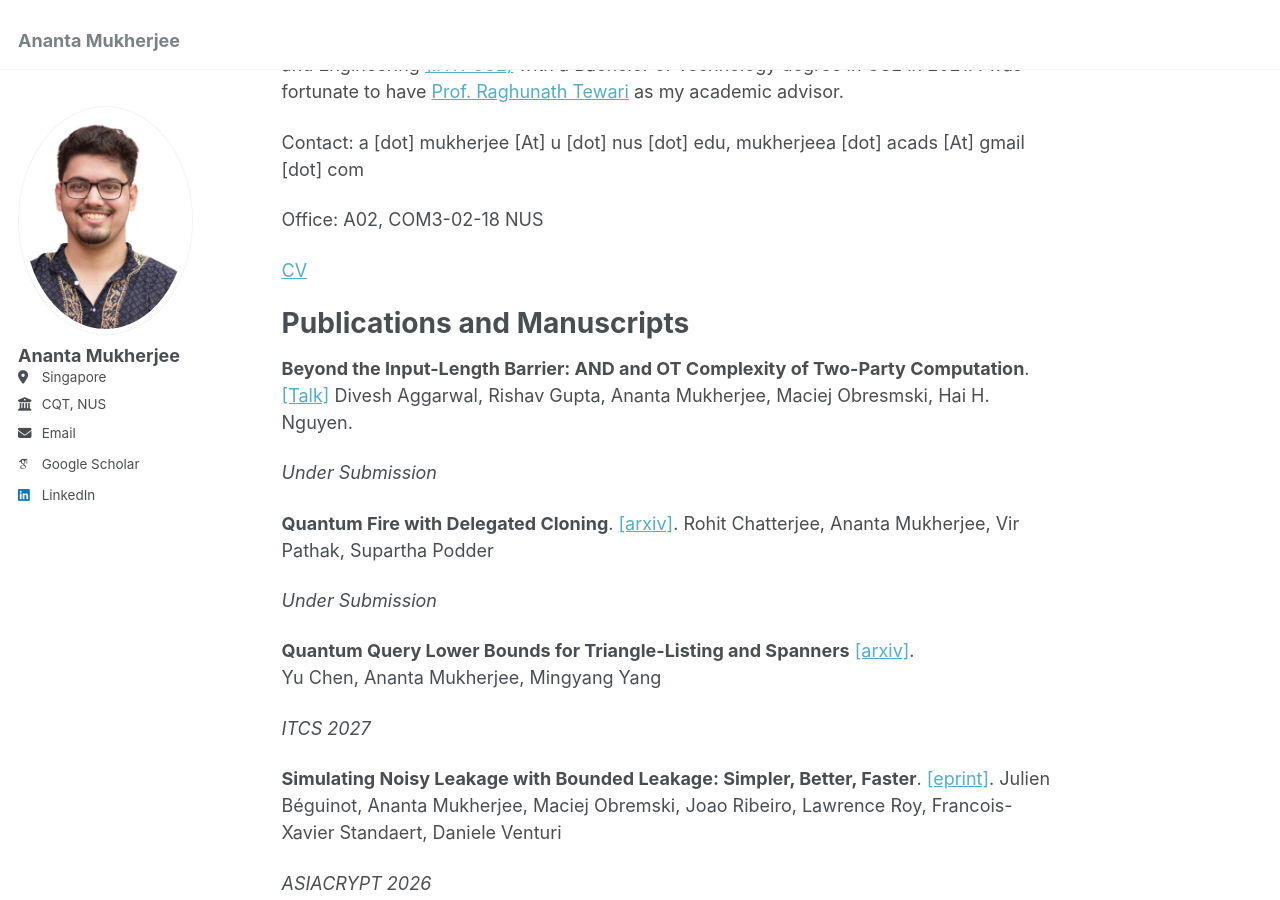
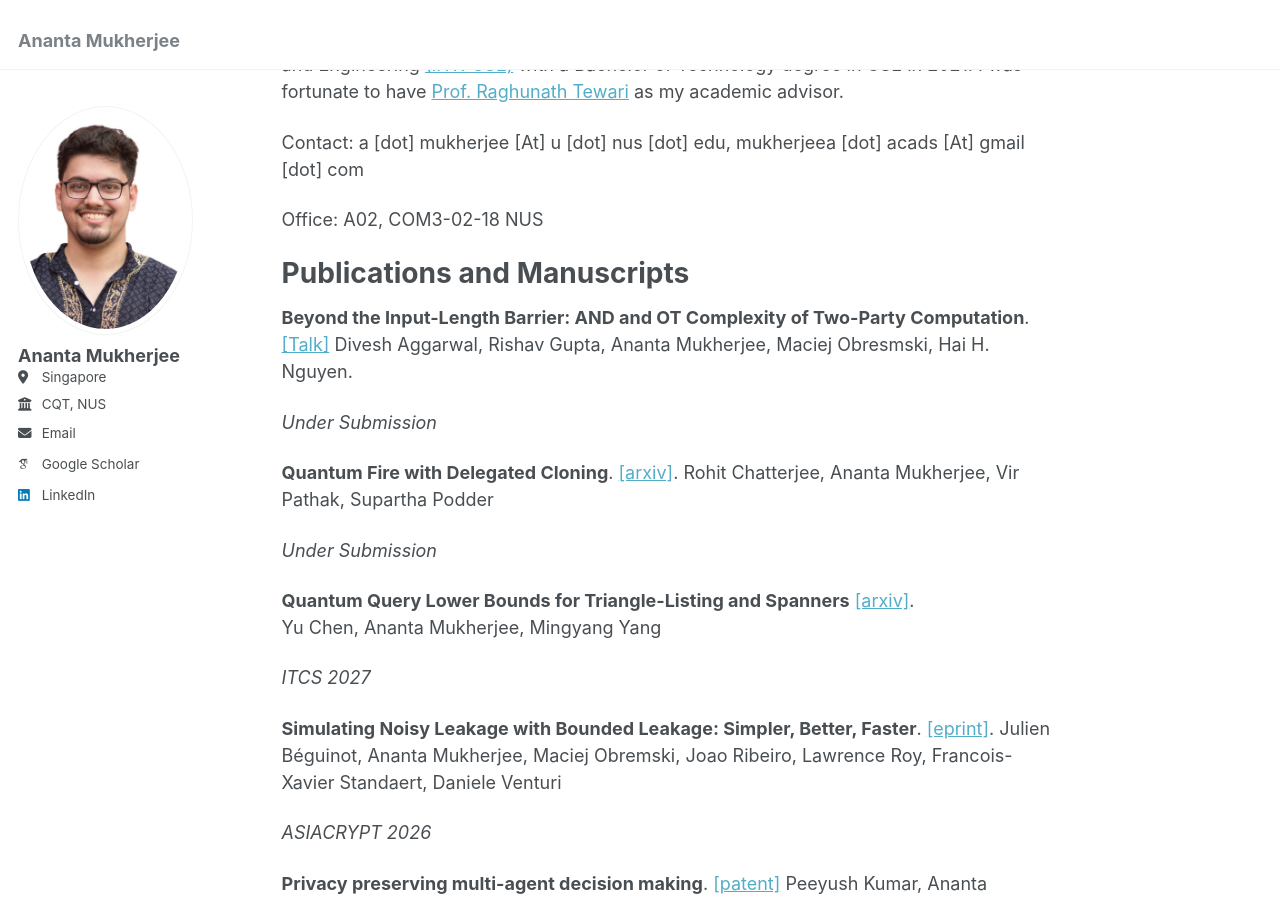
Before and after one commit to mananta/mananta.github.io, a Jekyll site: the page built from _pages/about.md, in a window 1280 px wide and 900 px high, scrolled down 410 px. Built offline with Jekyll 4.4.1, drawn with Linux system fonts in a browser that asks for light colours; some web fonts are replaced.

Commit message:
updating homepage

```diff
--- a/_pages/about.md
+++ b/_pages/about.md
@@ -19,7 +19,7 @@ Contact: a [dot] mukherjee [At] u [dot] nus [dot] edu, mukherjeea [dot] acads [A
 
 Office: A02, COM3-02-18 NUS
 
-[CV](https://drive.google.com/file/d/1TLADjIfPDn9XLYr5ohaB9a7FPT5qJSVf/view?usp=sharing)
+<!-- [CV](https://drive.google.com/file/d/1TLADjIfPDn9XLYr5ohaB9a7FPT5qJSVf/view?usp=sharing) -->
 
 Publications and Manuscripts
 =======
```
